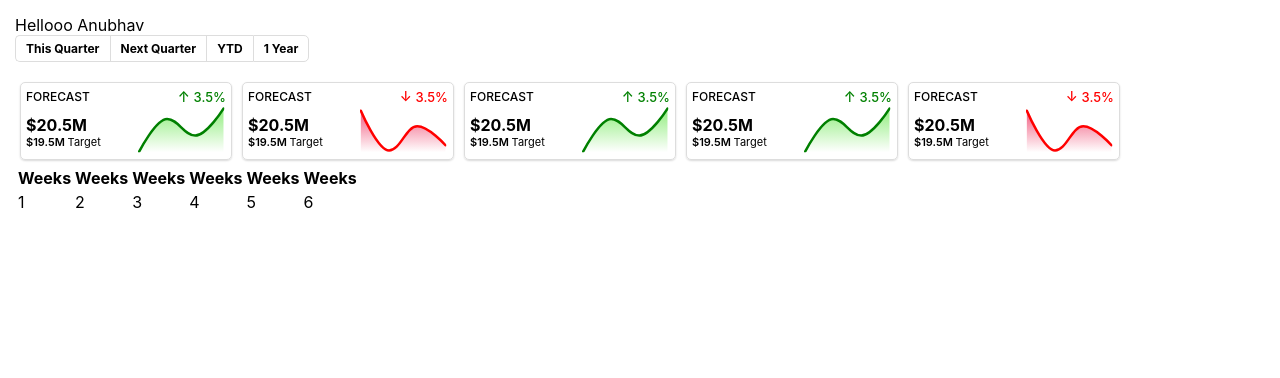
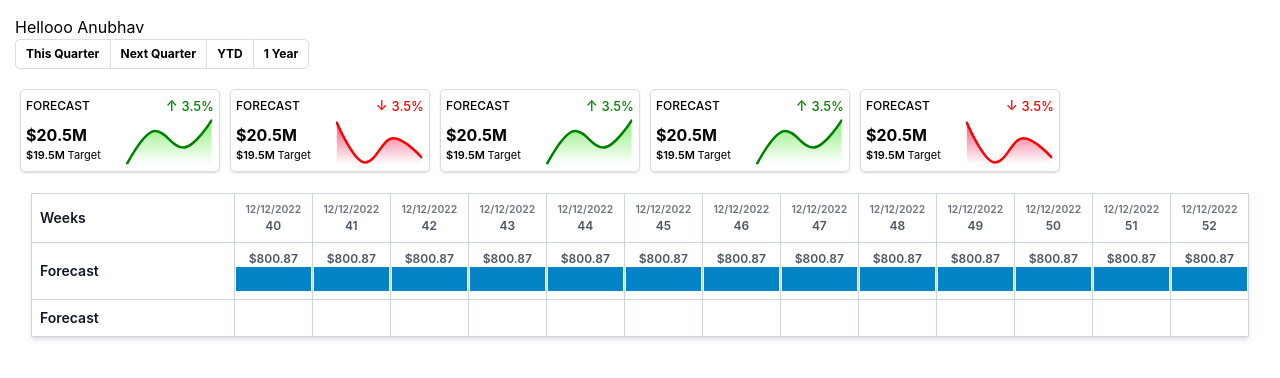
Before and after one commit to anubhavcse08/abs_poc_moonraft, a React (Create React App) app: page / in a window 1280 px wide. Shown: the top 378 px of the page. Built offline with nearby package versions, Linux system fonts and the light colour scheme.

Commit message:
Tailwind css integration and table th tr implementation

```diff
--- a/package.json
+++ b/package.json
@@ -36,5 +36,10 @@
       "last 1 firefox version",
       "last 1 safari version"
     ]
+  },
+  "devDependencies": {
+    "autoprefixer": "^10.4.8",
+    "postcss": "^8.4.16",
+    "tailwindcss": "^3.1.8"
   }
 }
--- a/src/App.css
+++ b/src/App.css
@@ -95,3 +95,7 @@
   border-top-right-radius: 5px;
   border-bottom-right-radius: 5px;
 }
+
+.text-custom-small {
+  font-size: 0.65rem;
+}
--- a/src/components/dashboard/TableDesc.js
+++ b/src/components/dashboard/TableDesc.js
@@ -4,43 +4,70 @@ class TableDesc extends Component {
     constructor(props) {
         super(props);
         this.state = {
-
+            // rowData: [
+            //     { title: 'Weeks', a: 40, b: 41, c: 42, d: 43, e: 44, f: 45, g: 46, h: 47, i: 48, j: 49, k: 50, l: 51, m: 52 },
+            //     {
+            //         title: 'Forecast', a: '$800.87', b: '$800.87', c: '$800.87', d: '$800.87', e: '$800.87', f: '$800.87',
+            //         g: '$800.87', h: '$800.87', i: '$800.87', j: '$800.87', k: '$800.87', l: '$800.87', m: '$800.87'
+            //     }
+            // ],
+            data: ['Weeks', 40, 41, 42, 43, 44, 45, 46, 47, 48, 49, 50, 51, 52],
+            Forecast: ['Forecast', '$800.87', '$800.87', '$800.87', '$800.87', '$800.87', '$800.87', '$800.87', '$800.87', '$800.87', '$800.87', '$800.87', '$800.87', '$800.87'],
+            // : {isApproved: 'Approved'}
         }
     }
     renderTableHeader = () => {
+        return this.state.data.map((item, index) => {
             return (
-            <tr>
-                <th>Weeks</th>
-                <th>Weeks</th>
-                <th>Weeks</th>
-                <th>Weeks</th>
-                <th>Weeks</th>
-                <th>Weeks</th>
-            </tr>
-        )
+                // <th key={index} className={`py-2 border border-slate-300 text-left text-xs font-semibold text-gray-700 ${index === 0 ? 'w-1/6 px-3' : 'text-center'}`}>
+                //     {/* {item} */}
+                //     <p className={`whitespace-no-wrap ${index === 0 ? 'text-gray-900 text-sm' : 'text-gray-600 text-xs'}`}>{item}</p>
+                //     {index !== 0 && <p className="bg-sky-600 py-3 w-full"></p>}
+                // </th>
+                <th key={index} className={`py-2 border border-slate-300 bg-white font-semibold ${index === 0 ? 'w-1/6 px-2' : 'text-center'}`}>
+                    {index !== 0 && <p className="whitespace-no-wrap text-gray-500 text-xs text-custom-small">12/12/2022</p>}
+                    <p className={`whitespace-no-wrap ${index === 0 ? 'text-gray-900 text-sm text-left' : 'text-gray-600 text-xs'}`}>{item}</p>
+                </th>)
+        });
+    }
+    renderTableSecondHeader = () => {
+        return this.state.Forecast.map((item, index) => {
+            return (
+                <td key={index} className={`py-2 border border-slate-300 bg-white font-semibold ${index === 0 ? 'w-1/6 px-2' : 'text-center'}`}>
+                    <p className={`whitespace-no-wrap ${index === 0 ? 'text-gray-900 text-sm' : 'text-gray-600 text-xs'}`}>{item}</p>
+                    {index !== 0 && <p className="bg-sky-600 py-3 w-full"></p>}
+                </td>
+            );
+        });
     }
     renderTableData = () => {
+        return this.state.Forecast.map((item, index) => {
             return (
-                <tr>
-                    <td>1</td>
-                    <td>2</td>
-                    <td>3</td>
-                    <td>4</td>
-                    <td>5</td>
-                    <td>6</td>
-                </tr>
-        )
+                <td key={index} className={`py-2 border border-slate-300 bg-white font-semibold ${index === 0 ? 'w-1/6 px-2' : 'text-center'}`}>
+                    {index === 0 && <p className={`whitespace-no-wrap ${index === 0 ? 'text-gray-900 text-sm' : 'text-gray-600 text-xs'}`}>{item}</p>}
+                </td>
+            );
+        });
     }
     render() {
         return (
-            <div className='table-dashboard'>
-                <table id='table-desc'>
+            <React.Fragment>
+                <div className="container mx-auto px-4">
+                    <div className="-mx-4 sm:-mx-8 px-4 sm:px-8 py-4 overflow-x-auto">
+                        <div className="inline-block min-w-full shadow-md overflow-hidden">
+                            <table className="min-w-full leading-normal border-collapse border border-slate-400">
+                                <thead>
+                                    <tr>{this.renderTableHeader()}</tr>
+                                    <tr>{this.renderTableSecondHeader()}</tr>
+                                </thead>
                                 <tbody>
-                        {this.renderTableHeader()}
-                        {this.renderTableData()}
+                                    <tr>{this.renderTableData()}</tr>
                                 </tbody>
                             </table>
                         </div>
+                    </div>
+                </div>
+            </React.Fragment>
         )
     }
 }
--- a/src/index.css
+++ b/src/index.css
@@ -1,3 +1,6 @@
+@tailwind base;
+@tailwind components;
+@tailwind utilities;
 body {
   margin: 0;
   font-family: -apple-system, BlinkMacSystemFont, 'Segoe UI', 'Roboto', 'Oxygen',
--- a/src/styles/tableDesc.css
+++ b/src/styles/tableDesc.css
@@ -1,4 +1,4 @@
-
+/*
   #table-desc {
     text-align: center;
     font-family: "Trebuchet MS", Arial, Helvetica, sans-serif;
@@ -22,4 +22,4 @@
     text-align: center;
     background-color: #4CAF50;
     color: white;
-  }
+  } */
--- /dev/null
+++ b/tailwind.config.js
@@ -0,0 +1,10 @@
+/** @type {import('tailwindcss').Config} */
+module.exports = {
+    content: [
+      "./src/**/*.{js,jsx,ts,tsx}",
+    ],
+    theme: {
+      extend: {},
+    },
+    plugins: [],
+  }
```
Also changed, not shown: 1 other file (tests, documents, lock files or other folders). Lines whose indentation alone changed are shown as unchanged.
